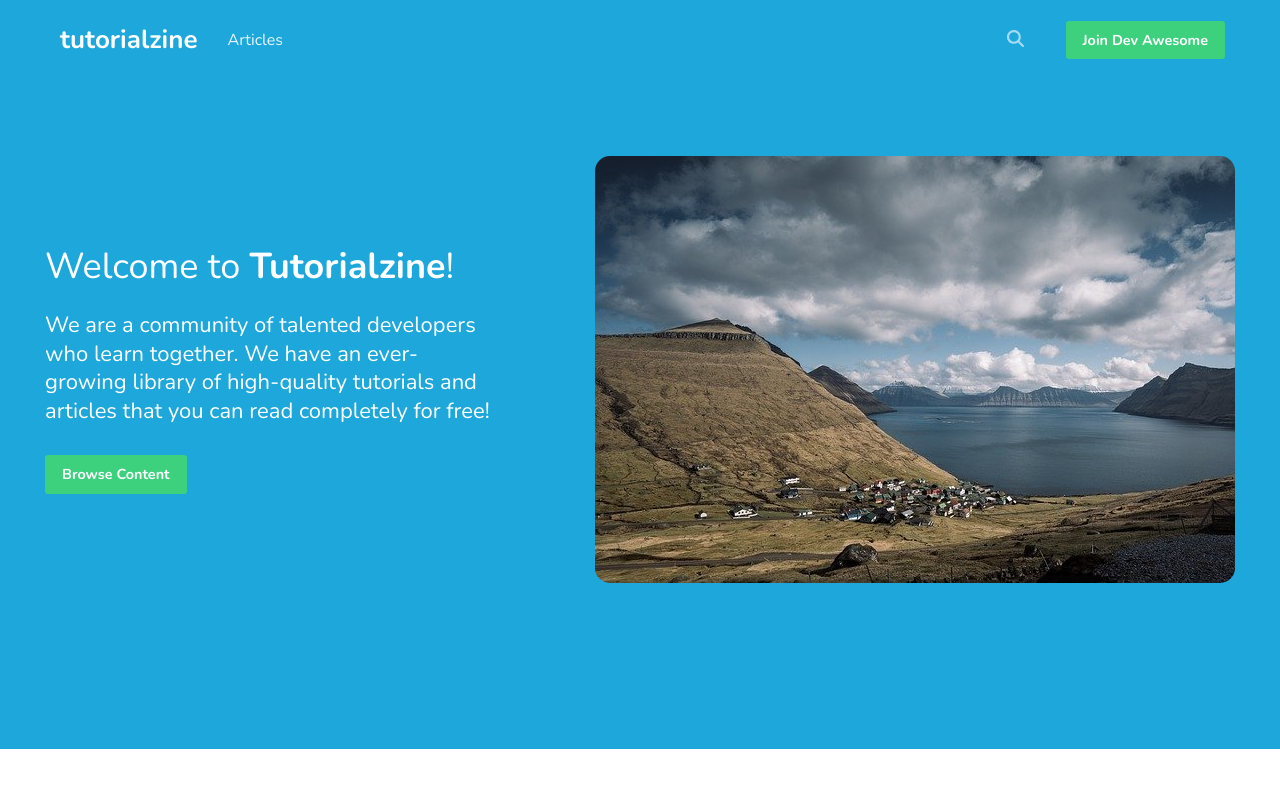
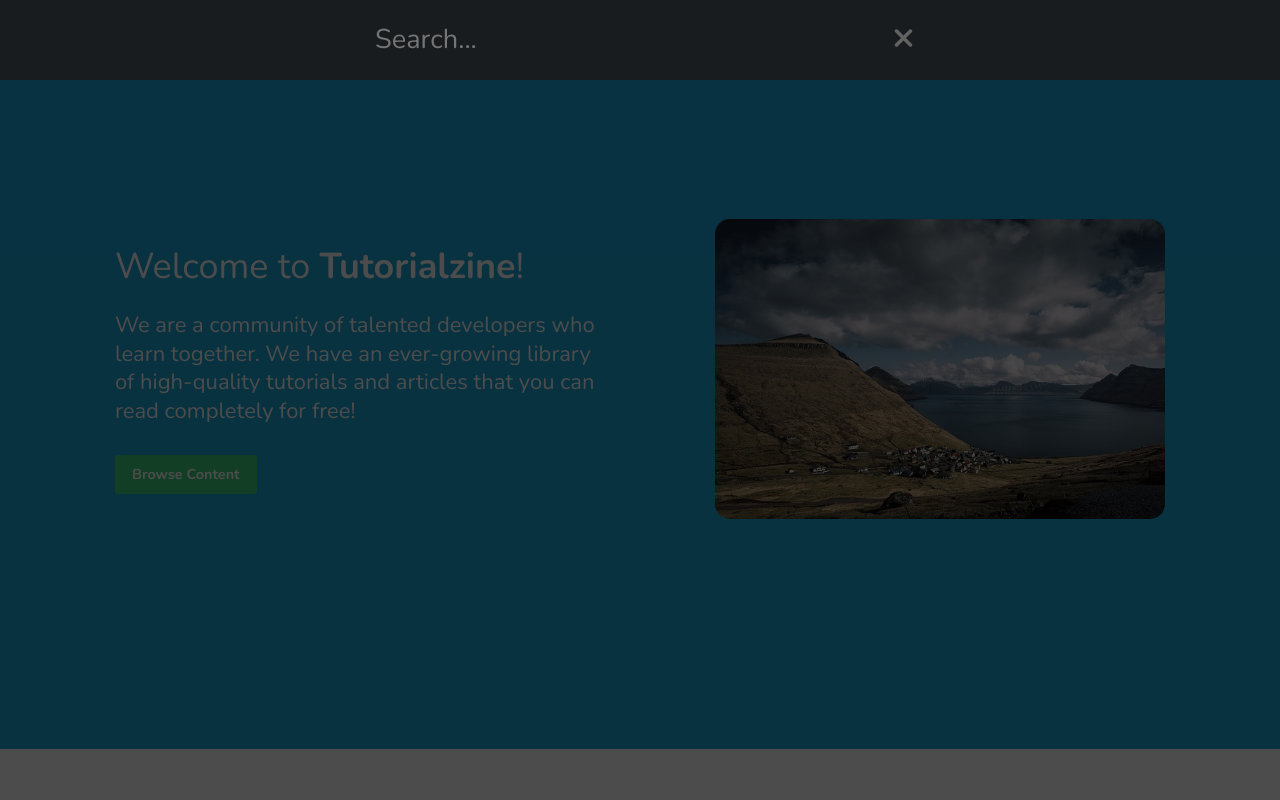
Before and after one commit to kubaparol/recruitment-task, a React (Create React App) app: page / in a window 1280 px wide. Both pictures are taken after a click on the button 1015 px from the left and 39 px from the top of the page. Shown: the top 800 px of the page. Built offline with nearby package versions, Linux system fonts and the light colour scheme.

Commit message:
feat(HomePage): implementation of a SearchBar component

```diff
--- a/src/components/Button/Button.styled.js
+++ b/src/components/Button/Button.styled.js
@@ -53,6 +53,21 @@ const StyledButton = styled.button`
       }
       padding: 12px 18px;
     `}
+  ${(props) =>
+    props.id === "close" &&
+    css`
+      padding: 0;
+      min-width: 0;
+      font-size: 28px;
+      margin-left: 15px;
+      background-color: transparent;
+      color: grey;
+      opacity: 0.7;
+      &:hover {
+        background-color: transparent;
+        opacity: 1;
+      }
+    `}
 `;
 
 export default StyledButton;
--- a/src/components/Footer/Footer.styled.js
+++ b/src/components/Footer/Footer.styled.js
@@ -30,7 +30,7 @@ const StyledFooter = styled.section`
     border-bottom: 1px solid #ddd;
   }
   div {
-    margin-bottom: 30px;
+    margin: 42px;
     line-height: 1.7;
     opacity: 0.5;
     font-size: 14px;
--- a/src/components/Header/Header.js
+++ b/src/components/Header/Header.js
@@ -1,16 +1,19 @@
-import React from "react";
+import React, { useState } from "react";
 
 import StyledHeader from "./Header.styled";
 
 import Button from "../Button";
 import List from "../List";
+import SearchBar from "../SearchBar/SearchBar";
 
 import { faBars } from "@fortawesome/free-solid-svg-icons";
 import { faMagnifyingGlass } from "@fortawesome/free-solid-svg-icons";
 
 const Header = () => {
+  const [searchBarOpen, setSearchBarOpen] = useState(false);
   const items = [{ text: "Articles", url: "/" }];
   return (
+    <>
       <StyledHeader>
         <div>
           <div>
@@ -22,10 +25,15 @@ const Header = () => {
         </div>
         <Button icon={faBars} id="bars" />
         <div>
-        <Button icon={faMagnifyingGlass} />
+          <Button
+            icon={faMagnifyingGlass}
+            onClick={() => setSearchBarOpen(!searchBarOpen)}
+          />
           <Button>Join Dev Awesome</Button>
         </div>
       </StyledHeader>
+      {searchBarOpen ? <SearchBar setState={setSearchBarOpen} /> : null}
+    </>
   );
 };
 
--- a/src/components/HeaderContent/HeaderContent.styled.js
+++ b/src/components/HeaderContent/HeaderContent.styled.js
@@ -40,6 +40,7 @@ const StyledHeaderContent = styled.section`
       display: block;
       margin: 50px;
       border-radius: 15px;
+      width: 450px;
     }
   }
   h2 {
--- a/src/components/LatestArticles/LatestArticles.js
+++ b/src/components/LatestArticles/LatestArticles.js
@@ -57,9 +57,9 @@ const LatestArticles = () => {
     },
   ];
 
-  const renderArticlesList = articles.map((article) => {
+  const renderArticlesList = articles.map((article, index) => {
     return (
-      <article>
+      <article key={index}>
         <a href={article.url}>
           <div style={{ backgroundImage: `url(${article.image})` }} />
         </a>
--- /dev/null
+++ b/src/components/SearchBar/SearchBar.js
@@ -0,0 +1,20 @@
+import React from "react";
+
+import { faXmark } from "@fortawesome/free-solid-svg-icons";
+
+import Button from "../Button";
+
+import StyledSearchBar from "./SearchBar.styled";
+
+const SearchBar = ({ setState }) => {
+  return (
+    <StyledSearchBar>
+      <div>
+        <input placeholder="Search..." />
+        <Button icon={faXmark} id="close" onClick={() => setState(false)} />
+      </div>
+    </StyledSearchBar>
+  );
+};
+
+export default SearchBar;
--- /dev/null
+++ b/src/components/SearchBar/SearchBar.styled.js
@@ -0,0 +1,41 @@
+import styled from "styled-components";
+
+const StyledSearchBar = styled.div`
+  width: 100vw;
+  height: 100vh;
+  background-color: rgba(0, 0, 0, 0.7);
+  position: fixed;
+  top: 0;
+  left: 0;
+  display: flex;
+  align-items: flex-start;
+  justify-content: center;
+  z-index: 10;
+  div {
+    background-color: #191c1e;
+    display: flex;
+    justify-content: center;
+    width: 100%;
+    height: 50px;
+    align-items: center;
+  }
+  input {
+    padding: 10px;
+    width: 80%;
+    border: none;
+    background-color: transparent;
+    outline: none;
+    color: white;
+    font-size: 1.7rem;
+  }
+  @media ${(props) => props.theme.media.tablet} {
+    div {
+      height: 80px;
+    }
+    input {
+      width: 40%;
+    }
+  }
+`;
+
+export default StyledSearchBar;
--- /dev/null
+++ b/src/components/SearchBar/index.js
@@ -0,0 +1,3 @@
+import SearchBar from "./SearchBar";
+
+export default SearchBar;
```
Lines whose indentation alone changed are shown as unchanged.
